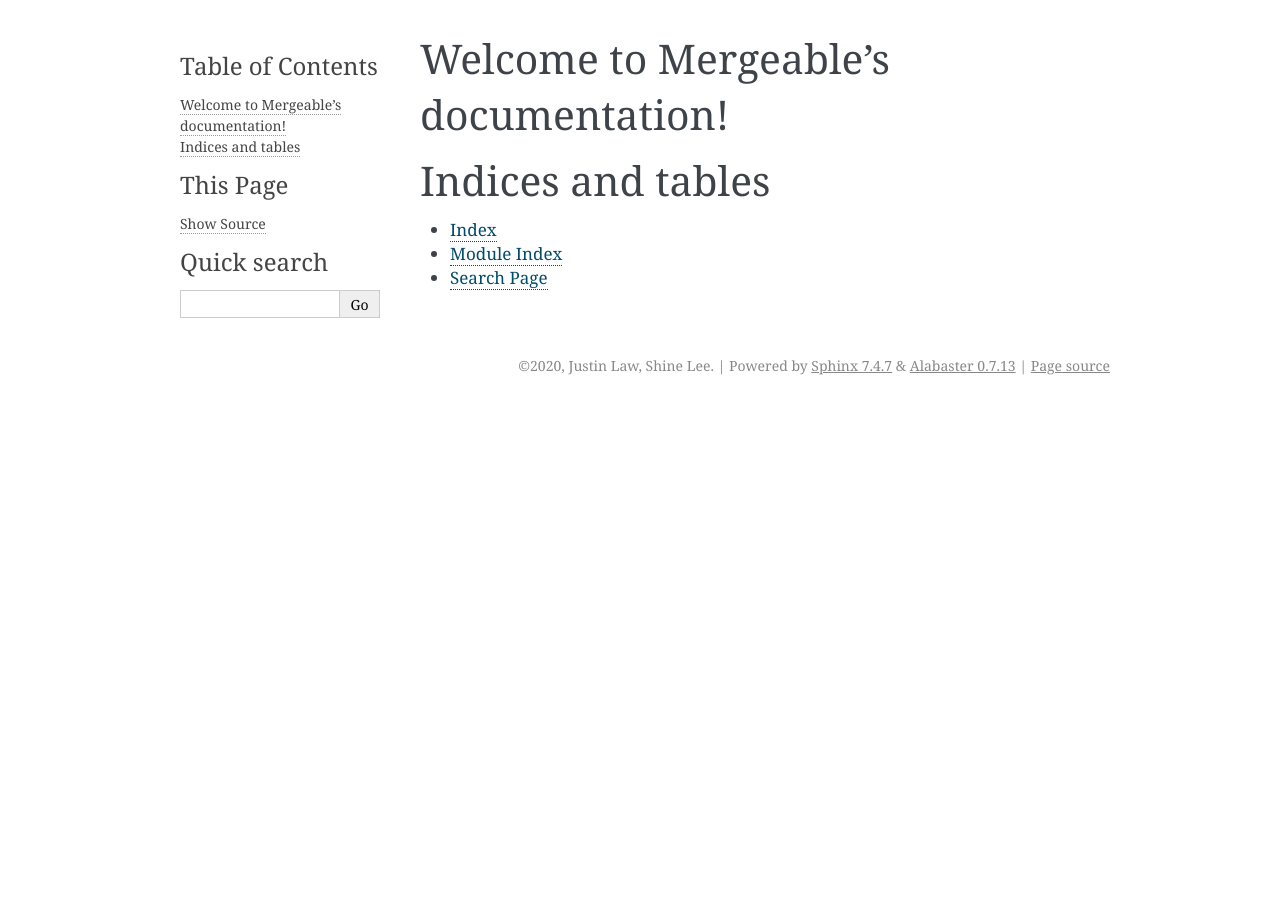
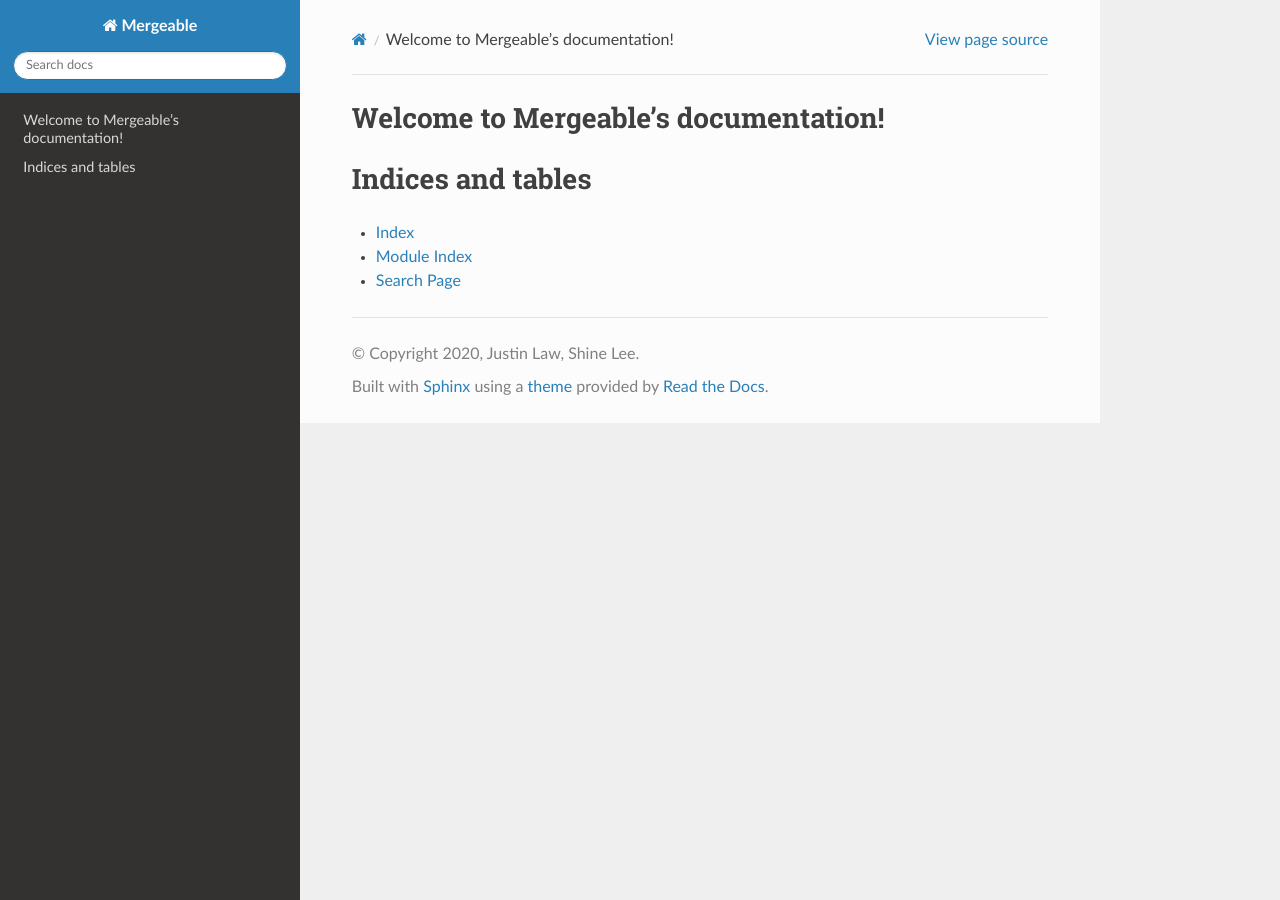
Before and after one commit to mergeability/mergeable-readthedoc-dev, a Sphinx documentation site: the page built from docs/index.rst, in a window 1280 px wide. Built offline with Sphinx 7.4.7 and the Read the Docs theme 2.0.0, drawn with Linux system fonts in a browser that asks for light colours.

Commit message:
add requirement and theme

```diff
--- a/docs/_templates/layout.html
+++ /dev/null
@@ -1,6 +0,0 @@
-{% extends "!layout.html" %}
-
-{% block menu %}
-{{ super() }}
-    <a href="genindex.html">Keyword Index</a>
-{% endblock %}
--- a/docs/conf.py
+++ b/docs/conf.py
@@ -74,7 +74,7 @@ pygments_style = None
 # The theme to use for HTML and HTML Help pages.  See the documentation for
 # a list of builtin themes.
 #
-html_theme = 'alabaster'
+html_theme = 'sphinx_rtd_theme'
 
 # Theme options are theme-specific and customize the look and feel of a theme
 # further.  For a list of options available for each theme, see the
--- /dev/null
+++ b/requirement.txt
@@ -0,0 +1 @@
+sphinx_rtd_theme>=0.3.1
```
